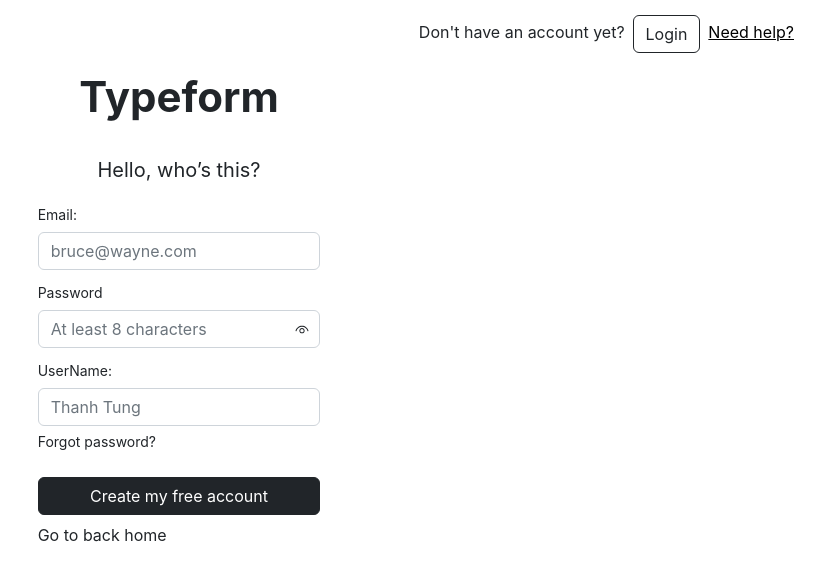
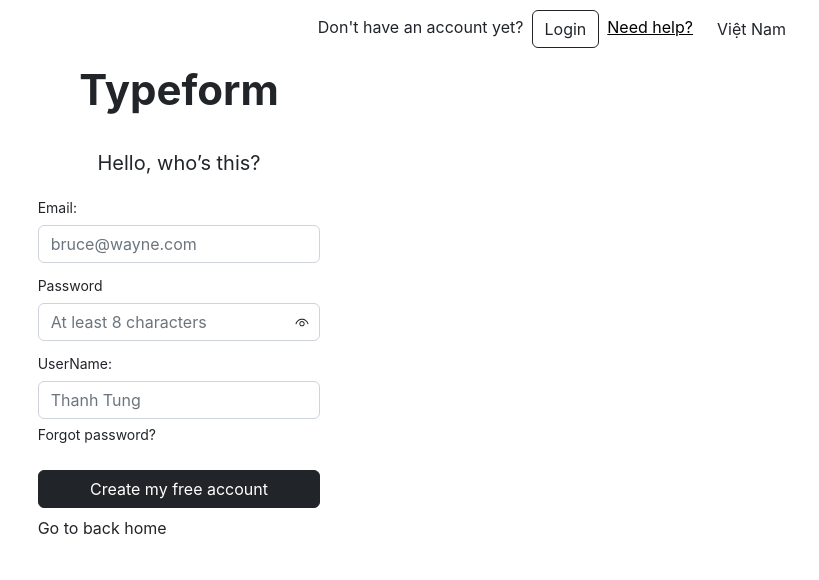
Before and after one commit to tungnt99/React-Basic, a React (Create React App) app: page /register in a window 1280 px wide. Shown: the top 580 px of the page, without its empty margins (461-1280 px from the left). Built offline with nearby package versions, Linux system fonts and the light colour scheme.

Commit message:
design header multi-language #108

```diff
--- a/package.json
+++ b/package.json
@@ -8,12 +8,16 @@
     "@testing-library/user-event": "13.5.0",
     "axios": "^0.27.2",
     "bootstrap": "^5.2.3",
+    "i18next": "^21.8.16",
+    "i18next-browser-languagedetector": "^6.1.4",
+    "i18next-http-backend": "^1.4.1",
     "lodash": "4.17.21",
     "nprogress": "0.2.0",
     "react": "18.2.0",
     "react-awesome-lightbox": "^1.8.1",
     "react-bootstrap": "^2.7.0",
     "react-dom": "18.2.0",
+    "react-i18next": "^11.18.3",
     "react-icons": "^4.4.0",
     "react-paginate": "^8.1.3",
     "react-perfect-scrollbar": "1.5.8",
--- a/src/components/Auth/Login.jsx
+++ b/src/components/Auth/Login.jsx
@@ -6,6 +6,7 @@
 import { postLogin } from '../../services/apiServices';
 import './assets/formlogin.scss'
 import { ImSpinner } from "react-icons/im";
+import Language from '../Header/Language';
 
 export default function Login(props) {
     const [title] = useState("Login");
@@ -70,7 +71,7 @@
     }
     return (
         <div className="login-container">
-            <div className="header">
+            <div className="header d-flex justify-content-end gap-3">
                 <div className="header-text" >
                     <span className="header-text-info">
                         Don't have an account yet?
@@ -80,6 +81,7 @@
                     </button>
                     <a href="https://www.typeform.com/signup/" >Need help?</a>
                 </div>
+                <Language />
             </div>
             <div className="title col-4 mx-auto">Typeform</div>
             <div className="auth-content col-4 mx-auto">
--- a/src/components/Auth/Register.jsx
+++ b/src/components/Auth/Register.jsx
@@ -5,6 +5,7 @@
 import './assets/formlogin.scss'
 import { VscEye, VscEyeClosed } from "react-icons/vsc";
 import { useEffect } from 'react';
+import Language from '../Header/Language';
 export default function Register(props) {
     const [title] = useState("Register");
     useEffect(() => {
@@ -51,7 +52,7 @@
     }
     return (
         <div className="login-container">
-            <div className="header">
+            <div className="header d-flex justify-content-end gap-3">
                 <div className="header-text" >
                     <span className="header-text-info">
                         Don't have an account yet?
@@ -61,6 +62,7 @@
                     </button>
                     <a href="https://www.typeform.com/signup/" >Need help?</a>
                 </div>
+                <Language />
             </div>
             <div className="title col-4 mx-auto">Typeform</div>
             <div className="auth-content col-4 mx-auto">
--- a/src/components/Auth/assets/formlogin.scss
+++ b/src/components/Auth/assets/formlogin.scss
@@ -1,9 +1,10 @@
 .login-container{
     .header{
-        line-height: 45px;
+        align-items: center;
         text-align: right;
+        padding: 0 25px;
         &-text{
-            padding: 10px 25px;
+            padding: 10px 0;
             a{
                 color: #000;
             }
--- a/src/components/Header/Header.jsx
+++ b/src/components/Header/Header.jsx
@@ -10,6 +10,7 @@
 import { logout } from '../../services/apiServices';
 import { toast } from 'react-toastify';
 import { doLogout } from '../../redux/action/useAction';
+import Language from './Language';
 
 export default function Header() {
   const dispatch = useDispatch();
@@ -60,6 +61,7 @@
             <NavLink className="nav-link" activeclassname="active" to="/admin">Admin</NavLink>
           </Nav>
           <Nav>
+            <Language />
             {isAuthenticated === false ?
               <>
                 <button className='btn btn-light me-2' onClick={() => handleClickLogin()}>Login</button>
@@ -81,6 +83,7 @@
                 </NavDropdown>
               </>
             }
+
           </Nav>
         </Navbar.Collapse>
       </Container>
--- /dev/null
+++ b/src/components/Header/Language.jsx
@@ -0,0 +1,13 @@
+import React from 'react'
+import NavDropdown from 'react-bootstrap/NavDropdown';
+
+export default function Language() {
+    return (
+        <>
+            <NavDropdown id="basic-nav-dropdown-language" title="Việt Nam" className='px-2 '>
+                <NavDropdown.Item>English</NavDropdown.Item>
+                <NavDropdown.Item>Việt Nam</NavDropdown.Item>
+            </NavDropdown>
+        </>
+    )
+}
--- a/src/components/Header/assets/header.scss
+++ b/src/components/Header/assets/header.scss
@@ -16,3 +16,12 @@
   display: flex;
   align-items: center;
 }
+.dropdown-toggle::after{
+  display: none;
+
+}
+#basic-nav-dropdown{
+  width: 40px;
+  height: 40px;
+  border-radius: 50%;
+}
```
Also changed, not shown: 1 other file (tests, documents, lock files or other folders).
